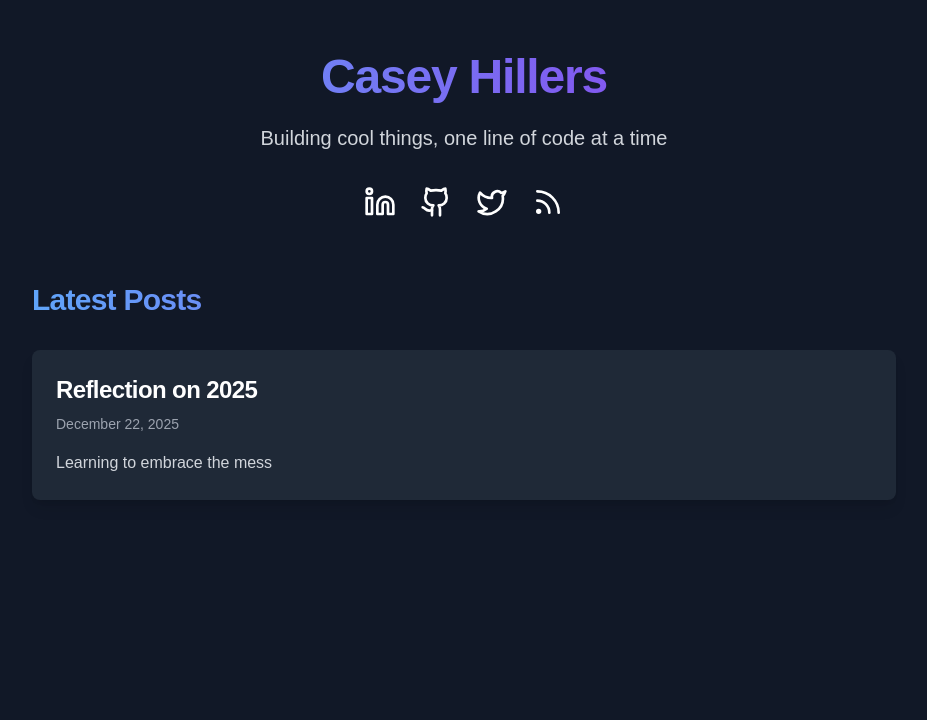
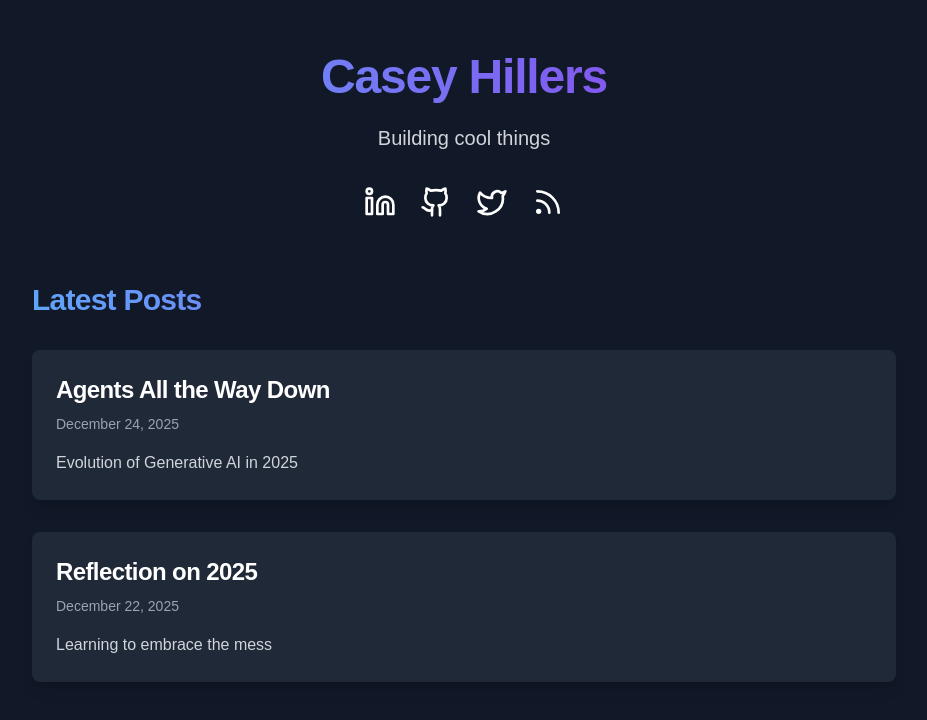
Before and after one commit to CaseyHillers/chillers-dev, a Next.js app: page / in a window 1280 px wide. Shown: the top 720 px of the page, without its empty margins (176-1103 px from the left). Built offline with nearby package versions, Linux system fonts and the light colour scheme.

Commit message:
agents all the way down blog

```diff
--- a/app/page.tsx
+++ b/app/page.tsx
@@ -14,7 +14,7 @@ export default function HomePage() {
             Casey Hillers
           </h1>
           <p className="text-xl text-gray-300 mb-8 leading-relaxed">
-            Building cool things, one line of code at a time
+            Building cool things
           </p>
 
           <div className="flex justify-center space-x-6 mb-8">
--- /dev/null
+++ b/app/posts/agents_all_the_way_down.mdx
@@ -0,0 +1,24 @@
+---
+title: "Agents All the Way Down"
+date: "2025-12-24"
+description: "Evolution of Generative AI in 2025"
+blueskyId: ""
+---
+
+2025 was the year of agentic AI. This year was interesting as it was less for me about building big projects, and more so transitioning to a lot of smaller, targeted projects thanks to generative AI. It was a roller coaster starting off with one shot UI tools like Lovable, Cursor evolving to try and refactor large swaths of code, to finally codex enabling us to achieve such powerful agents.
+
+Pre-LLMs, it was common for a proof of concept to be planned out as part of the project. SWEs went into the project knowing it had a decent chance that it would need to be productionized. So the foundations were put into place to be able to scale the codebase. POCs naturally matured into production apps, and engineers were very familiar throughout the process. The cost was still high, so a lot of people didn’t take risks. Nowadays, we truly have POCs we can throw away as a human didn’t spend much time on them. I personally will go through 3 different versions generated by AI to find which approach I like.
+
+In April, at work we were able to create a proof of concept of a realtime conversational agent to help users kickstart their memories. Lovable was able to oneshot and create us a cool demo to show the team in 10 minutes validating our hypothesis on a good UX for this feature. The last 10% took 3 engineers 2 weeks fixing security issues, branding the web app with the company design language, and finishing the final integrations with our backend. This is one of the issues with AI generated POCs in that it can take us much more time to get it ready for production, and it can feel like an unfamiliar codebase.
+
+I experimented with Metis, Arm’s security review agent, and had it review my team’s codebase for findings, and then tied it together with codex for fixes. It required some hand holding to help fine tune the security agent to avoid creating noise, but in the end a 2 week task took me 3 days. The real impact is that future teams will be able to only spend a day on it. This was a process of AI agents the whole way down. Metis generated its findings in JSON, so I had ChatGPT write a bash script to publish them to our GitLab instance. This helped give a place to review and comment on the issues for data analysis (such as actual findings, duplicates, hallucination). Afterwards, I was able to generate another bash script to pull these security issues from GitLab, and start codex instances to work on them. Some of the magic here was realizing that there’s 3 end states:
+
+<a href="/metis.png" target="_blank" rel="noopener noreferrer" style={{ display: 'block', margin: '0 auto', width: 'fit-content' }}>
+<img src="/metis.png" alt="Diagram of the security findings workflow" style={{ height: '300px', width: 'auto' }} />
+</a>
+
+With this pipeline created, I was able to run it in the background on my workstation in a few hours for a 15K LOC codebase. The final part was human review of the MRs with the attached security finding. This combo made it really fast to validate whether we had actual security concerns. In the end, I accepted about half of the fixes, and I found the ones that were most applicable were less than 10 LOC diffs.
+
+I recently came into a collection of 250 comic books from the 80s. I created an AI agent that can help me work on selling them. I took pictures of all the covers on my phone, and exported them to my computer for processing. The AI agent will classify the dataset with OCR models (Gemini was really good at this) to identify the title, issue number, and publisher. With the CSV put together, I asked it to group together comic books that should get sold together (saves me on time and effort for shipping). Then a research agent searched eBay for what the historical prices are for these comic books selling. It needed to evaluate if the listing was a bundle, and what the condition of the comic books was. I have low stakes in this, so I approved all the agent generated prices and had it create the listings on eBay. Finally the human in the loop part was monitoring my email for eBay notifications of purchase so I could ship them to the happy buyer. Overall, it was a fun project, and it only cost me $1 in tokens. Before, this would have been easily a week-long project where I would’ve just donated the comic books.
+
+I’m really excited where agentic AI is heading in the next few months. Even in 6 months, it has grown a lot, and you can tell the foundational models are greatly improving at these multi-turn tool calls. I was limited by the enterprise environment, but I suspect you could simplify my security review workflow with an entire codex agent that has access to GitLab MCP and a SKILLs.md explaining how to use Metis. One thing is for sure and it's that SWEs are going to spend much less time writing code, and more time building.
```
Also changed, not shown: public/metis.png (added).
